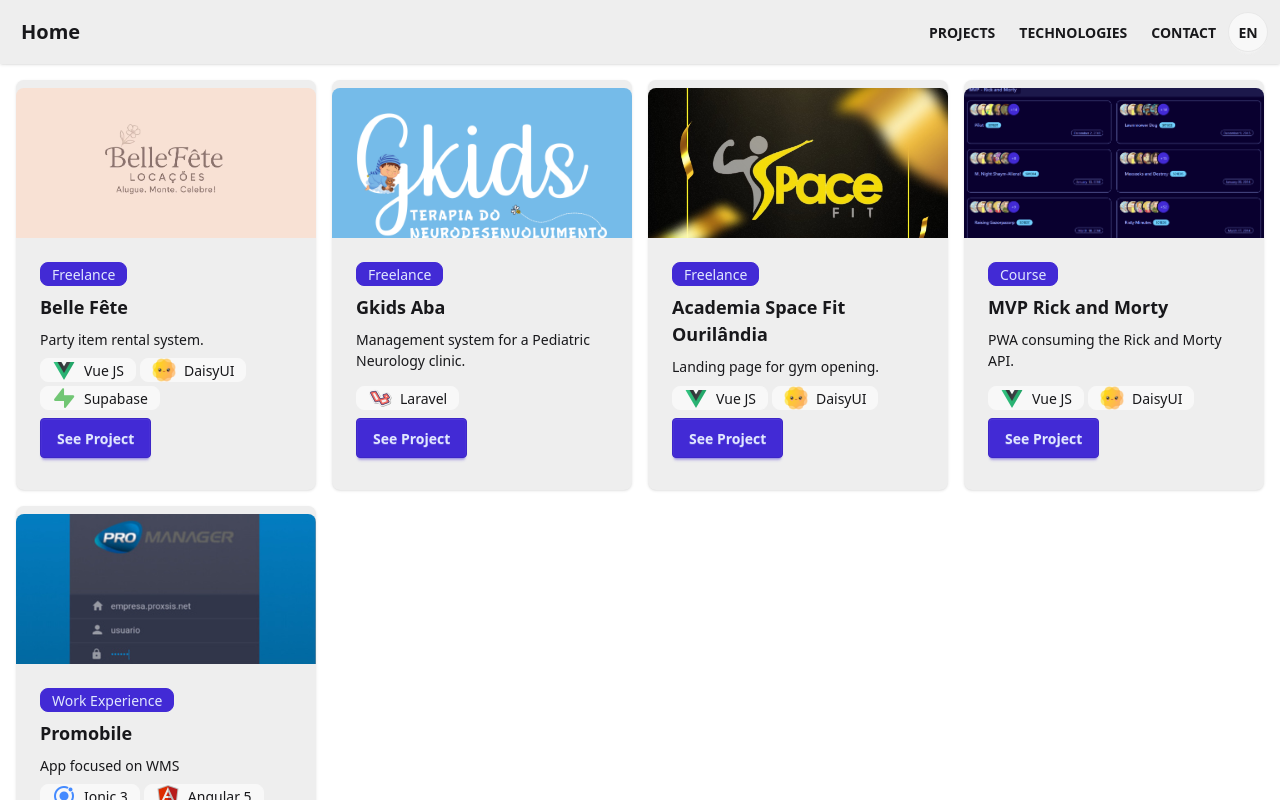
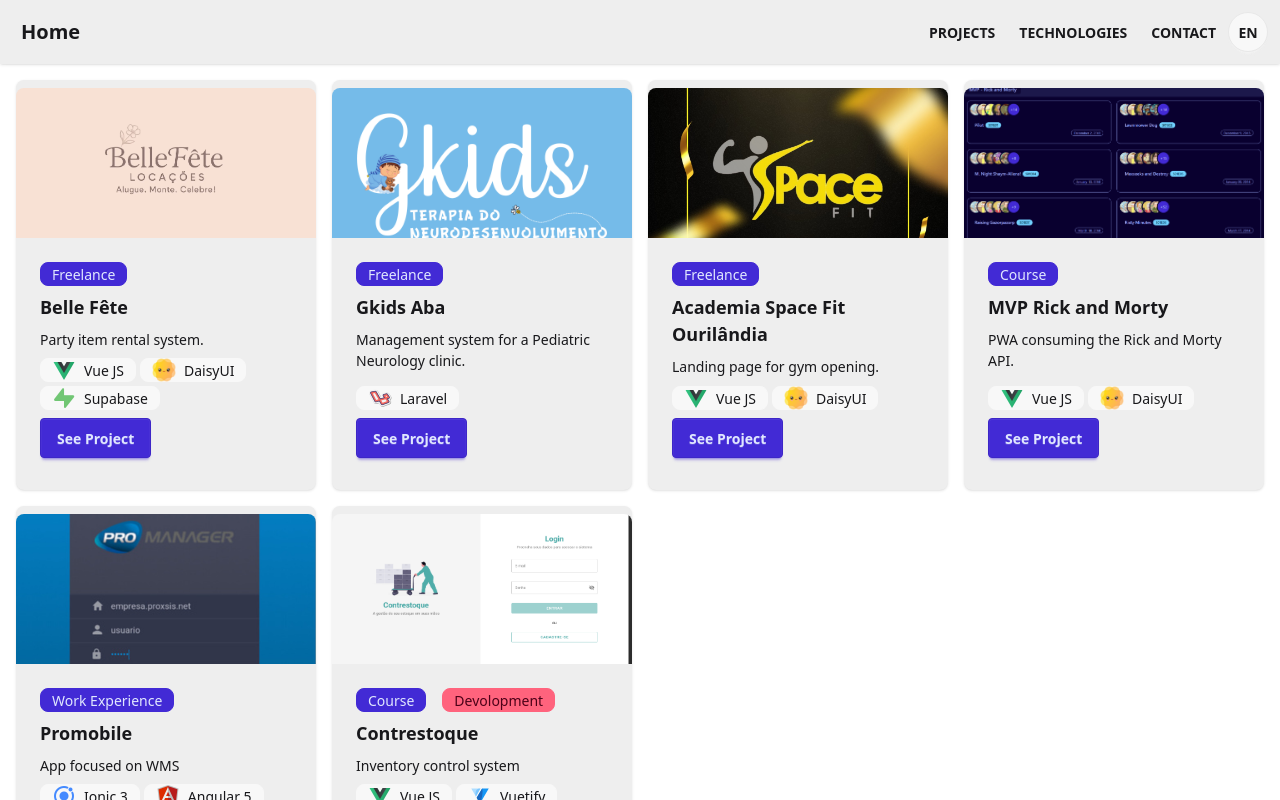
Before and after one commit to alexsandersautier/portifolio-vue, a Vue app: page /projects in a window 1280 px wide. Built offline with nearby package versions, Linux system fonts and the light colour scheme.

Commit message:
add: new project

```diff
--- a/src/main.js
+++ b/src/main.js
@@ -63,6 +63,8 @@
                     },
                     seeDetails: 'See Details',
                     close: 'Close',
+                    contrestoque: 'Inventory control system',
+                    development: 'Devolopment'
                 },
             },
             pt: {
@@ -112,6 +114,8 @@
                     },
                     seeDetails: 'Ver Detalhes',
                     close: 'Fechar',
+                    contrestoque: 'Sistema de controle de estoque',
+                    development: 'Em desenvolvimento'
                 },
             },
         },
--- a/src/pages/ProjectPage.vue
+++ b/src/pages/ProjectPage.vue
@@ -9,8 +9,8 @@
     title: 'Belle Fête',
     description: 'message.belleFete',
     imageUrl: '/belle-fete.webp',
-
     category: 'message.freelance',
+    isDevelopment: false,
     tecnologies: [
       {
         name: 'Vue JS',
@@ -35,6 +35,7 @@
     imageUrl: '/gkids.png',
     projectUrl: 'https://gkidsaba.com.br/admin/login',
     category: 'message.freelance',
+    isDevelopment: false,
     tecnologies: [
       {
         name: 'Laravel',
@@ -49,6 +50,7 @@
     imageUrl: '/logo-spacefit.jpg',
     projectUrl: 'https://www.academiaspacefit.com.br/',
     category: 'message.freelance',
+    isDevelopment: false,
     tecnologies: [
       {
         name: 'Vue JS',
@@ -68,6 +70,7 @@
     imageUrl: '/rick-and-morty.png',
     projectUrl: 'https://devalexsander-rickandmorty.netlify.app/',
     category: 'message.course',
+    isDevelopment: false,
     tecnologies: [
       {
         name: 'Vue JS',
@@ -87,6 +90,7 @@
     imageUrl: '/promobile.png',
     projectUrl: 'https://play.google.com/store/apps/details?id=net.proxsis.promobile&hl=pt_BR',
     category: 'message.wordExperience',
+    isDevelopment: false,
     tecnologies: [
       {
         name: 'Ionic 3',
@@ -100,6 +104,26 @@
       },
     ],
   },
+  {
+    title: 'Contrestoque',
+    description: 'message.contrestoque',
+    imageUrl: '/sge-vue.png',
+    projectUrl: 'https://sge-vue.vercel.app/',
+    category: 'message.course',
+    isDevelopment: true,
+    tecnologies: [
+      {
+        name: 'Vue JS',
+        type: 'badge-success',
+        img: '/icons/vue.png',
+      },
+      {
+        name: 'Vuetify',
+        type: 'badge-warning',
+        img: '/icons/vuetify.svg',
+      },
+    ],
+  },
 ])
 
 const showModal = ref(false)
@@ -109,10 +133,14 @@
   <div class="grid place-items-center grid-cols-1 md:grid-cols-2 lg:grid-cols-4 gap-4 p-4">
     <div v-for="(project, index) in projects" :key="index" class="w-full h-full card bg-base-300 shadow-sm py-2">
       <figure>
-        <img class="w-[300px] h-[150px] object-cover" :src="project.imageUrl" :alt="project.title" />
+        <img class="w-[300px] h-[150px] object-cover" :src="project?.imageUrl" :alt="project.title" />
       </figure>
       <div class="card-body indicator w-full">
-        <span class="indicator-end badge badge-primary">{{ t(project.category) }}</span>
+        <div class="flex gap-4">
+          <span class="indicator-end badge badge-primary">{{ t(project.category) }}</span>
+          <span v-if="project.isDevelopment" class="indicator-end badge badge-error">{{ t('message.development')
+          }}</span>
+        </div>
         <h2 class="card-title">{{ project.title }}</h2>
         <p class="whitespace-normal wrap-break-words">{{ t(project.description) }}</p>
         <div class="flex flex-wrap gap-1">
```
Also changed, not shown: public/icons/vuetify.svg (added), public/sge-vue.png (added).
